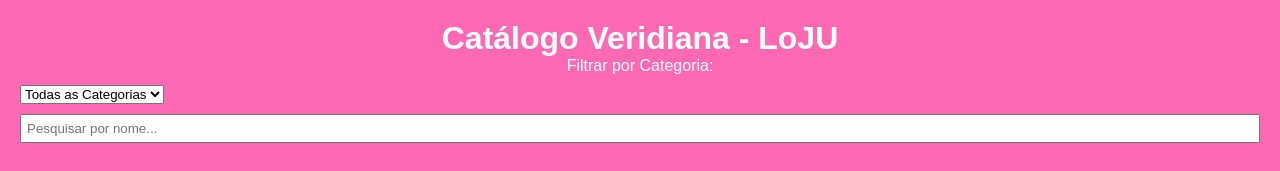
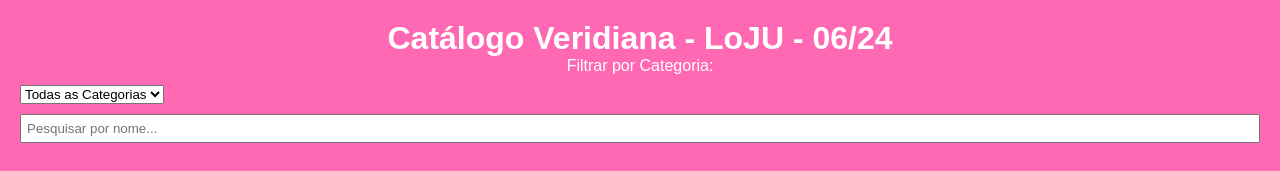
Before and after one commit to tecons/Loju, a plain HTML site: page index.html in a window 1280 px wide. Shown: the top 171 px of the page. Drawn offline with Linux system fonts and the light colour scheme.

Commit message:
Update 0624

```diff
--- a/index.html
+++ b/index.html
@@ -3,7 +3,7 @@
 <head>
     <meta charset="UTF-8">
     <meta name="viewport" content="width=device-width, initial-scale=1.0">
-    <title>Catálogo Veridiana - LoJU</title>
+    <title>Catálogo Veridiana - LoJU-06-24</title>
     <style>
         body {
             font-family: Arial, sans-serif;
@@ -112,7 +112,7 @@
 </head>
 <body>
     <header>
-        <h1>Catálogo Veridiana - LoJU</h1>
+        <h1>Catálogo Veridiana - LoJU - 06/24</h1>
         <label for="categorySelect">Filtrar por Categoria:</label>
         <select id="categorySelect">
             <option value="all">Todas as Categorias</option>
```
